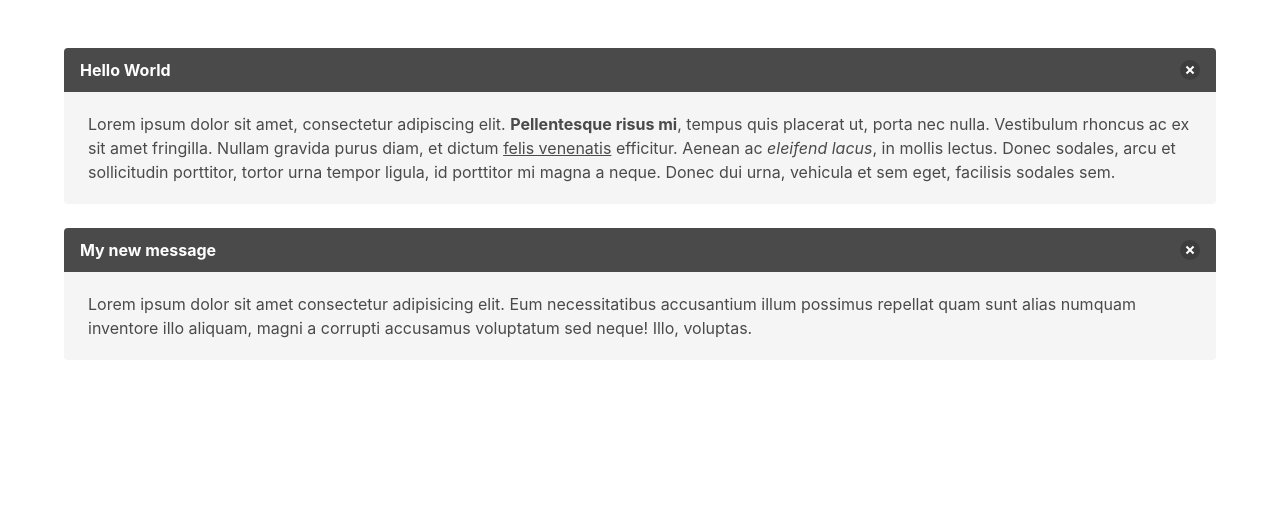
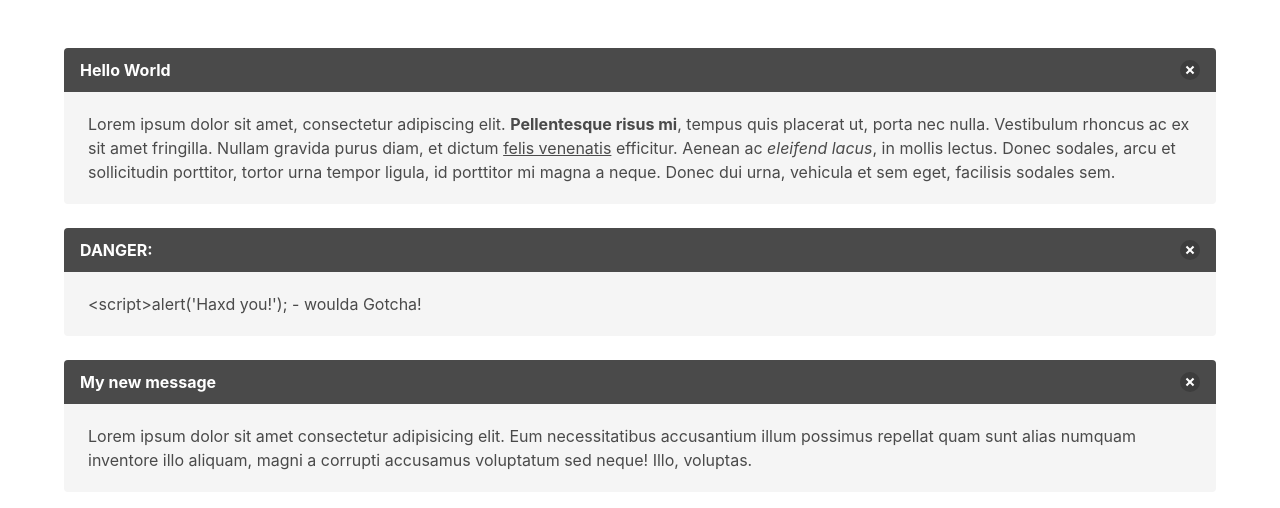
Before and after one commit to simonl65/learn-vue, a website: page index.html in a window 1280 px wide. Drawn offline with nearby package versions, Linux system fonts and the light colour scheme.

Commit message:
DANGER: Slots can contain UNESCAPED html.

```diff
--- a/index.html
+++ b/index.html
@@ -21,6 +21,8 @@
             Lorem ipsum dolor sit amet, consectetur adipiscing elit. <strong>Pellentesque risus mi</strong>, tempus quis placerat ut, porta nec nulla. Vestibulum rhoncus ac ex sit amet fringilla. Nullam gravida purus diam, et dictum <a>felis venenatis</a> efficitur. Aenean ac <em>eleifend lacus</em>, in mollis lectus. Donec sodales, arcu et sollicitudin porttitor, tortor urna tempor ligula, id porttitor mi magna a neque. Donec dui urna, vehicula et sem eget, facilisis sodales sem.
         </cd-message>
 
+        <cd-message title="DANGER:" >&lt;script>alert('Haxd you!');</script> - woulda Gotcha!</cd-message>
+
         <cd-message title="My new message">
             Lorem ipsum dolor sit amet consectetur adipisicing elit. Eum necessitatibus accusantium illum possimus repellat quam sunt alias numquam inventore illo aliquam, magni a corrupti accusamus voluptatum sed neque! Illo, voluptas.
         </cd-message>
```
